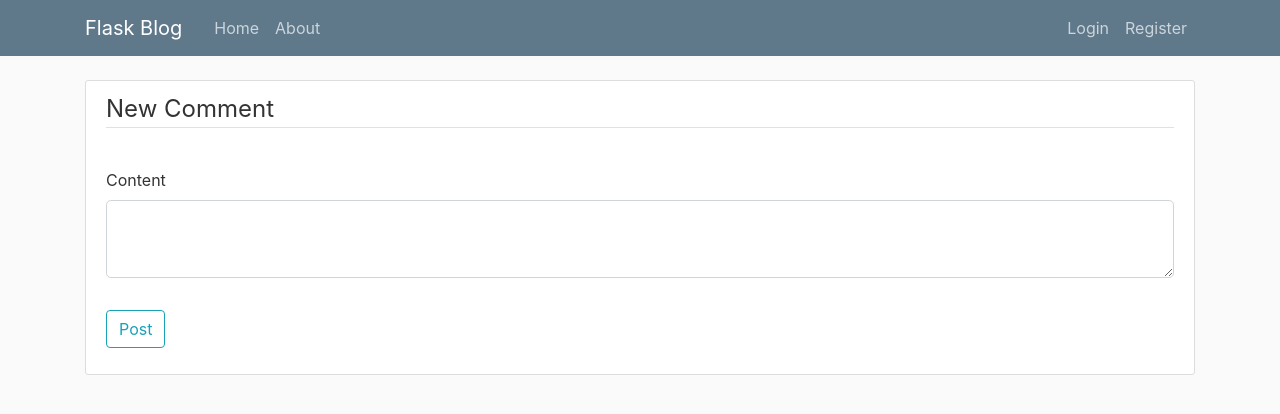
After one commit to TomekQ13/LetterToSanta, a Flask app: page /post/1/comments/new in a window 1280 px wide. The commit adds this page. Shown: the top 414 px of the page. Run offline with Flask 2, Linux system fonts and the light colour scheme; tables that the repository leaves empty hold one stand-in row (values such as "Sample post").

Commit message:
comments can be addded

```diff
--- a/blog/models.py
+++ b/blog/models.py
@@ -42,7 +42,7 @@ class Post(db.Model):
     title = db.Column(db.String(128),nullable=False)
     content = db.Column(db.Text, nullable=False)
     date_posted = db.Column(db.DateTime, nullable=False, default = datetime.now)
-    comments = db.relationship('Comments', backref='post', lazy=True)
+    comments = db.relationship('Comments', backref='post', lazy=True, order_by='Comments.date_posted.desc()')
 
     def __repr__(self):
         return f"Post('{self.title}', '{self.date_posted}')"
--- a/blog/posts/forms.py
+++ b/blog/posts/forms.py
@@ -6,3 +6,7 @@ class PostForm(FlaskForm):
     title = StringField('Title', validators=[DataRequired()])
     content = TextAreaField('Content', validators=[DataRequired()])
     submit = SubmitField('Post')
+
+class CommentForm(FlaskForm):
+    content = TextAreaField('Content', validators=[DataRequired()])
+    submit = SubmitField('Post')
--- a/blog/posts/routes.py
+++ b/blog/posts/routes.py
@@ -1,7 +1,7 @@
 from flask import flash, redirect, render_template, request, url_for, abort, Blueprint
 from flask_login import current_user, login_required
 from blog import db
-from blog.posts.forms import PostForm
+from blog.posts.forms import CommentForm, PostForm
 from blog.models import Post, Comments
 from blog.users.utils import role_required
 
@@ -12,12 +12,11 @@ posts = Blueprint('posts', __name__)
 def new_post():
     form = PostForm()
     if form.validate_on_submit():
-
         post = Post(author = current_user, title=form.title.data, content=form.content.data)
         db.session.add(post)
         db.session.commit()
+        flash('The post has been created','success')
 
-        flash('The post has been created','success')
         return redirect(url_for('main.home'))
 
     return render_template('create_post.html', title='New Post', form=form, legend='New Post')
@@ -26,7 +25,6 @@ def new_post():
 def post(post_id):
     post = Post.query.get_or_404(post_id)
     comments = post.comments
-
     return render_template('post.html', title=post.title, post=post, comments=comments)
 
 @posts.route("/post/<int:post_id>/update", methods=['GET', 'POST'])
@@ -65,3 +63,34 @@ def post_delete(post_id):
     flash('The post has been deleted.', 'success')
 
     return redirect(url_for('main.home'))
+
+@posts.route("/comment/<int:comment_id>/delete", methods=['POST'])
+def comment_delete(comment_id):
+    comment = Comments.query.get_or_404(comment_id)
+
+    if comment.author != current_user and 'Admin' not in current_user.roles_names:
+        abort(403)
+
+    db.session.delete(comment)
+    db.session.commit()
+    flash('The comment has been deleted.', 'success')
+
+    next_page = request.args.get('next')
+
+    if next_page:
+        return redirect(next_page)
+    else:
+        return redirect(url_for('main.home'))
+
+@posts.route("/post/<int:post_id>/comments/new", methods=['GET', 'POST'])
+def new_comment(post_id):
+    post = Post.query.get_or_404(post_id)
+    form = CommentForm()
+    if form.validate_on_submit():
+        comment = Comments(post_id=post_id, author_id=post.author.id, content=form.content.data)
+        db.session.add(comment)
+        db.session.commit()
+        flash('The comment has been created', 'success')
+        return redirect(url_for('posts.post', post_id=post.id))
+
+    return render_template('add_comment.html', title='New Comment', form=form, legend='New Comment')
--- /dev/null
+++ b/blog/templates/add_comment.html
@@ -0,0 +1,29 @@
+{% extends 'layout.html' %}
+{% block content %}
+    <div class="content-section">
+        <form method="POST" action="">
+            {{ form.hidden_tag() }}
+            <fieldset class="form-group">
+                <legend class="border-bottom mb-4">{{ legend }}</legend>
+                <div class="form-group">
+                </div>
+                <div class="form-group">
+                    {{ form.content.label(class="form-control-label") }}
+                    {% if form.content.errors %}
+                        {{ form.content(class="form-control form-control-lg is-invalid") }}
+                        <div class="invalid-feedback">
+                            {% for error in form.content.errors %}
+                                <span>{{ error }}</span>
+                            {% endfor %}
+                        </div>
+                    {% else %}
+                        {{ form.content(class="form-control form-control-lg") }}
+                    {% endif %}
+                </div>
+            </fieldset>
+            <div class="form-group">
+                {{ form.submit(class="btn btn-outline-info")}}
+            </div>
+        </form>
+    </div>
+{% endblock content %}
--- a/blog/templates/layout.html
+++ b/blog/templates/layout.html
@@ -48,7 +48,7 @@
     </header>
     <main role="main" class="container">
         <div class="row">
-          <div class="col-md-8">
+          <div class="col">
             {% with messages = get_flashed_messages(with_categories=true) %}
                 {% if messages %}
                     {% for category, message in messages %}
@@ -60,7 +60,7 @@
             {% endwith %}
             {% block content %}{% endblock %}
           </div>
-          <div class="col-md-4">
+          <!-- <div class="col-md-4">
             <div class="content-section">
               <h3>Our Sidebar</h3>
               <p class='text-muted'>Something will go here. Some day :). Maybe a Twitter feed?
@@ -72,7 +72,7 @@
                 </ul>
               </p>
             </div>
-          </div>
+        </div> -->
         </div>
       </main>
 
```
Also changed, not shown: blog/templates/post.html (+11 -1 lines), blog/site.db.
